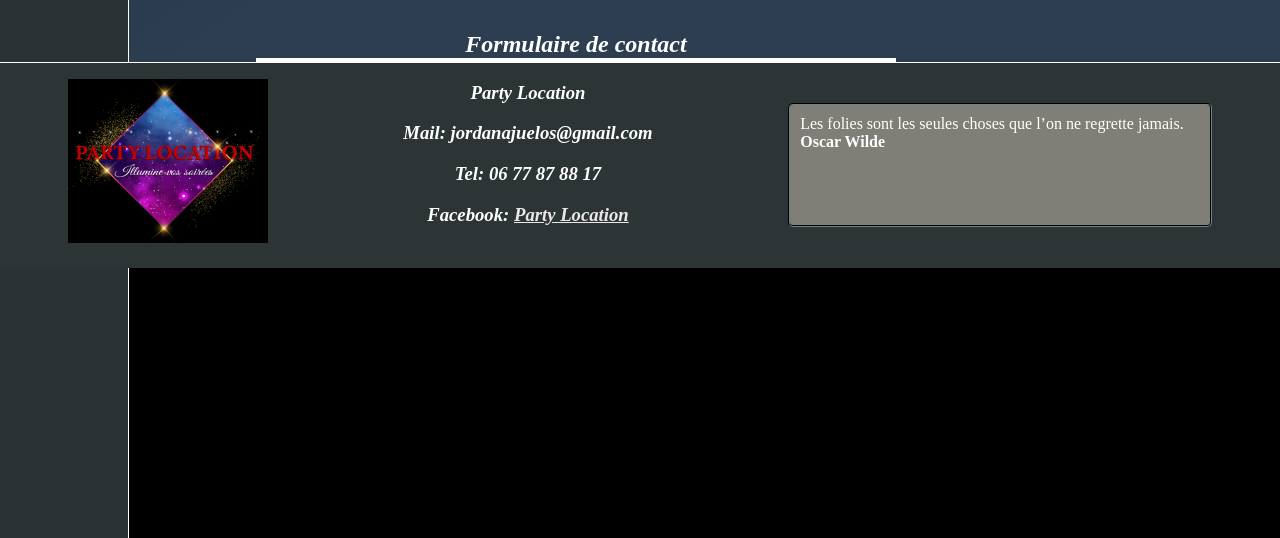
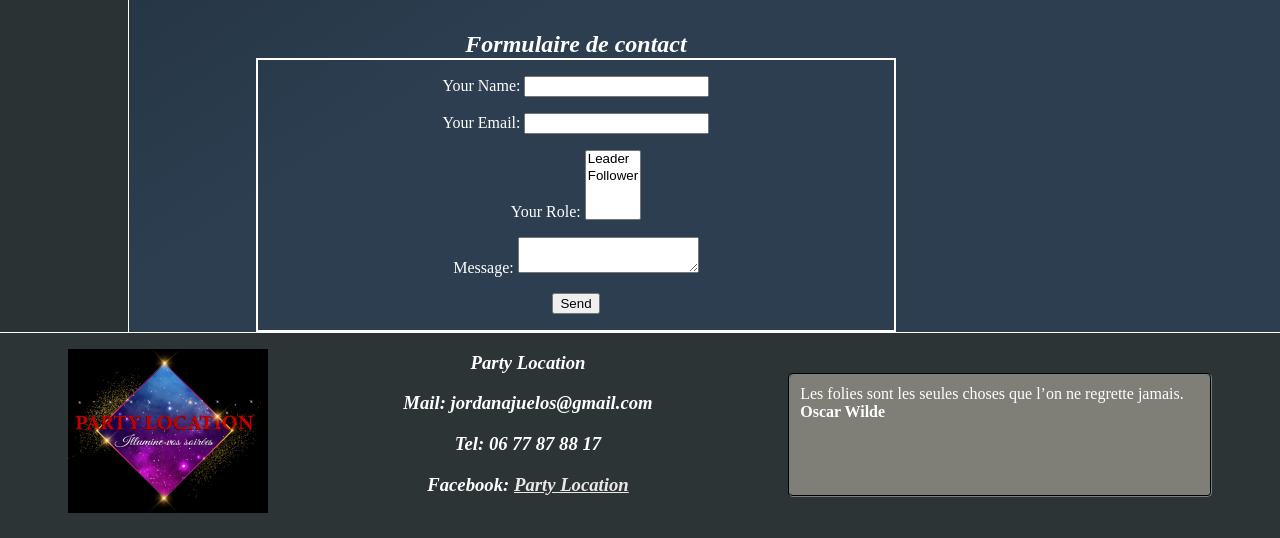
Before and after one commit to Slivix/Party-Location, a plain HTML site: page page3_Prestations.html in a window 1280 px wide. Shown: the part 1870-2408 px from the top of the page. Before the commit the page ends 2138 px from the top, so only its background shows below. Drawn offline with Linux system fonts and the light colour scheme.

Commit message:
Update page3_Prestations.html

```diff
--- a/page3_Prestations.html
+++ b/page3_Prestations.html
@@ -127,17 +127,26 @@
 			<div id="formulaire">
 
 			<!-- Do not change the code! -->
-				<form name="contact" method="POST" data-netlify-recaptcha="true" data-netlify="true">
-				<a id="foxyform_embed_link_194592" href="http://fr.foxyform.com/"></a>
-				<script type="text/javascript">
-				(function(d, t){
-   				var g = d.createElement(t),
-       			s = d.getElementsByTagName(t)[0];
-  				 g.src = "http://fr.foxyform.com/js.php?id=194592&sec_hash=5921b4014ce&width=350px";
-   				s.parentNode.insertBefore(g, s);
-				}(document, "script"));
-				</script>
-					</form>
+				<form name="contact" method="POST" data-netlify="true">
+  <p>
+    <label>Your Name: <input type="text" name="name" /></label>
+  </p>
+  <p>
+    <label>Your Email: <input type="email" name="email" /></label>
+  </p>
+  <p>
+    <label>Your Role: <select name="role[]" multiple>
+      <option value="leader">Leader</option>
+      <option value="follower">Follower</option>
+    </select></label>
+  </p>
+  <p>
+    <label>Message: <textarea name="message"></textarea></label>
+  </p>
+  <p>
+    <button type="submit">Send</button>
+  </p>
+</form>
 			<!-- Do not change the code! -->
 
 			</div>
```
